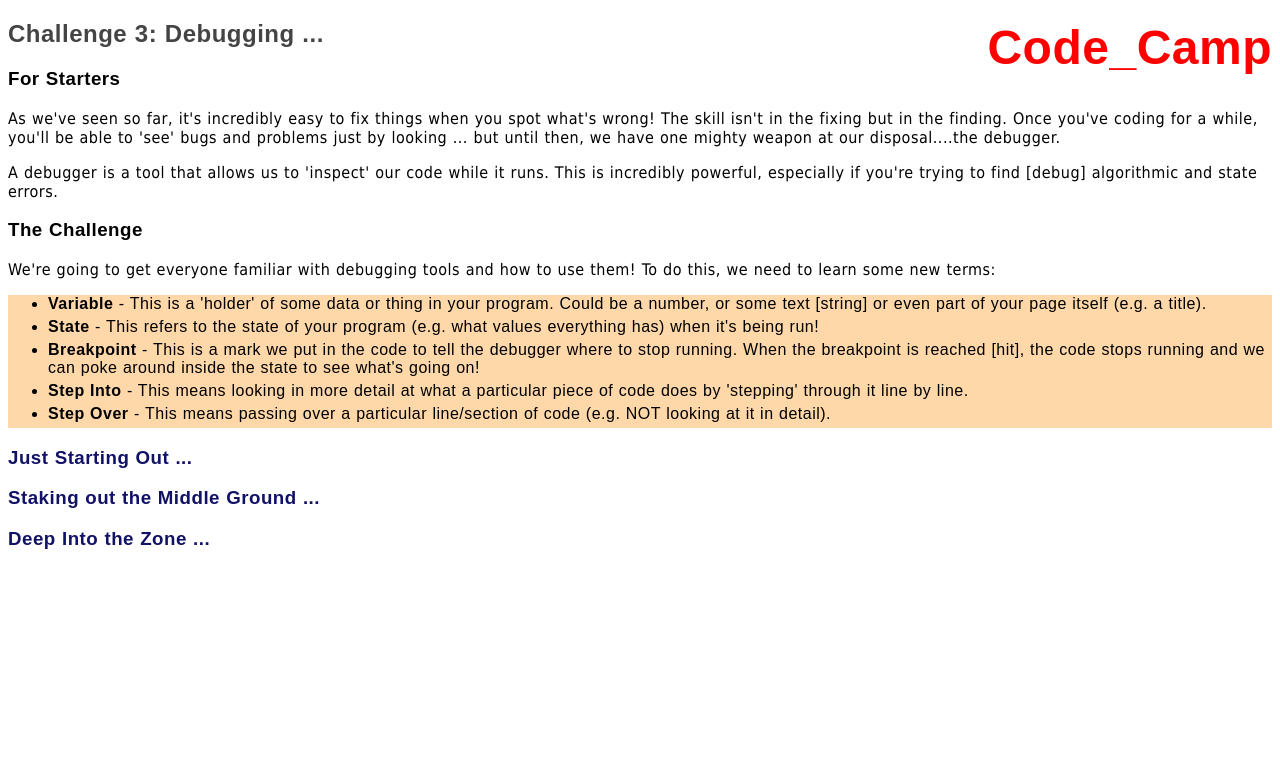
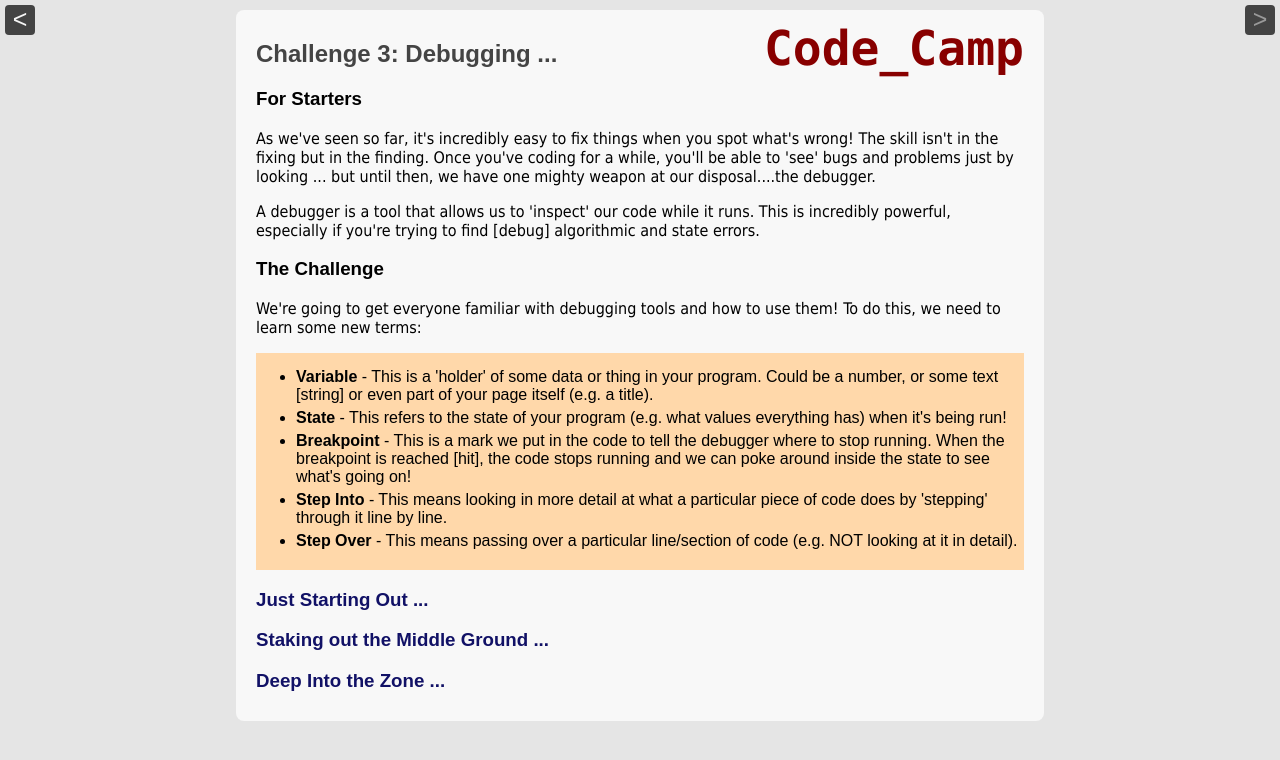
Before and after one commit to dr-challoners/learn-to-code, a plain HTML site: page web-challenge-3.html in a window 1280 px wide. Drawn offline with nearby package versions, Linux system fonts and the light colour scheme.

Commit message:
add index/intro, add nav, restyle

```diff
--- /dev/null
+++ b/stylesheet.css
@@ -0,0 +1,101 @@
+#next, #previous {
+  width: 30px;
+  height: 30px;
+  position: absolute;
+  top: 5px;
+  -webkit-border-radius: 4px;
+  -moz-border-radius: 4px;
+  border-radius: 4px;
+  background-color: #444;
+  text-align: center;
+  font-size: 25px;
+  color: #f5f5f5;
+}
+#next { right: 5px; }
+#previous { left: 5px; }
+
+.action {
+  cursor: pointer;
+  color: #111166;
+}
+
+.action:hover {
+  text-decoration: underline;
+}
+
+.unravel {
+  display: none;
+}
+.code {
+  align-content: stretch;
+  align-items: stretch;
+  align-self: stretch;
+  background: #EEEEEE;
+  border-bottom: 1px solid #D4D4D4;
+  border-left: 1px solid #D4D4D4;
+  border-right: 1px solid #D4D4D4;
+  border-top: 1px solid #D4D4D4;
+  color: #000000;
+  display: block;
+  font: normal normal 400 13.2px/normal "Courier New";
+  padding: 10px;
+  resize: none;
+}
+
+h1{
+  color: #880000;
+  float: right;
+  margin-top: 0px;
+  font-size: 3em;
+  font-family: "Menlo", "Courier New", monospace;
+}
+
+h1 a {
+  text-decoration: none;
+  color: #880000;
+}
+
+h2 {
+  color: #444444;
+}
+
+html {
+  background-color: #e5e5e5;
+}
+
+body {
+  font-family: "Myriad Pro", "Arial", sans-serif;
+  width: 60%;
+  margin: 0 auto;
+  margin-top: 10px;
+  background-color: #f8f8f8;
+  padding: 10px 20px 10px 20px;
+  -webkit-border-radius: 8px;
+  -moz-border-radius: 8px;
+  border-radius: 8px;
+}
+
+ul, ol {
+  background-color: #FFD8AA;
+  padding-top: 15px;
+  padding-bottom: 15px;
+}
+
+ol {
+  background-color: #FFD8AA;
+}
+
+li {
+  padding-bottom: 5px;
+}
+
+p {
+  font-family: "Tahoma", "Times New Roman", serif;
+}
+
+.help {
+  background-color: #DDFFDD;
+  padding-bottom: 4px;
+  padding-left: 10px;
+  padding-right: 10px;
+}
--- a/web-challenge-3.html
+++ b/web-challenge-3.html
@@ -1,83 +1,19 @@
 <!DOCTYPE HTML>
 <html>
 	<head>
+		<meta charset='utf-8'>
 		<title>Code_Camp: Challenge 3</title>
 		<script src="http://ajax.googleapis.com/ajax/libs/jquery/2.0.0/jquery.min.js"></script>
-		<style type="text/css">
-			.action {
-				cursor: pointer;
-				color: #111166;
-			}
-
-			.action:hover {
-				text-decoration: underline;
-			}
-
-			.unravel {
-				display: none;
-			}
-			.code {
-				align-content: stretch;
-				align-items: stretch;
-				align-self: stretch;
-				background: #EEEEEE;
-				border-bottom: 1px solid #D4D4D4;
-				border-left: 1px solid #D4D4D4;
-				border-right: 1px solid #D4D4D4;
-				border-top: 1px solid #D4D4D4;
-				color: #000000;
-				display: block;
-				font: normal normal 400 13.2px/normal "Courier New";
-				padding: 10px;
-				resize: none;
-			}
-
-			h1 {
-				color: #FF0000;
-				float: right;
-				margin-top: 0px;
-				font-size: 3em;
-
-			}
-
-			h2 {
-				color: #444444;
-			}
-
-			h3 {
-
-			}
-
-			body {
-				font-family: "Myriad Pro", "Arial", sans-serif;
-				letter-spacing: 0.5px;
-				word-spacing: 0.5px;
-			}
-
-			ul {
-				background-color: #FFD8AA;
-			}
-
-			ol {
-				background-color: #FFD8AA;
-			}
-
-			li {
-				padding-bottom: 5px;
-			}
-
-			p {
-				font-family: "Tahoma", "Times New Roman", serif;
-			}
-
-			.help {
-				background-color: #DDFFDD;
-			}
-		</style>
+		<link rel="stylesheet" href="stylesheet.css" type="text/css" />
 	</head>
 	<body>
 
-		<h1>Code_Camp</h1>
+	  <div id="next" style="color: #999;">&gt;</div>
+		<a href="web-challenge-2.html">
+			<div id="previous">&lt;</div>
+		</a>
+
+		<h1><a href="index.html">Code_Camp</a></h1>
 
 		<h2>Challenge 3: Debugging ...</h2>
 
```
Also changed, not shown: index.html (added, +44 -0 lines), web-challenge-1.html (+12 -73 lines), web-challenge-2.html (+10 -72 lines).
